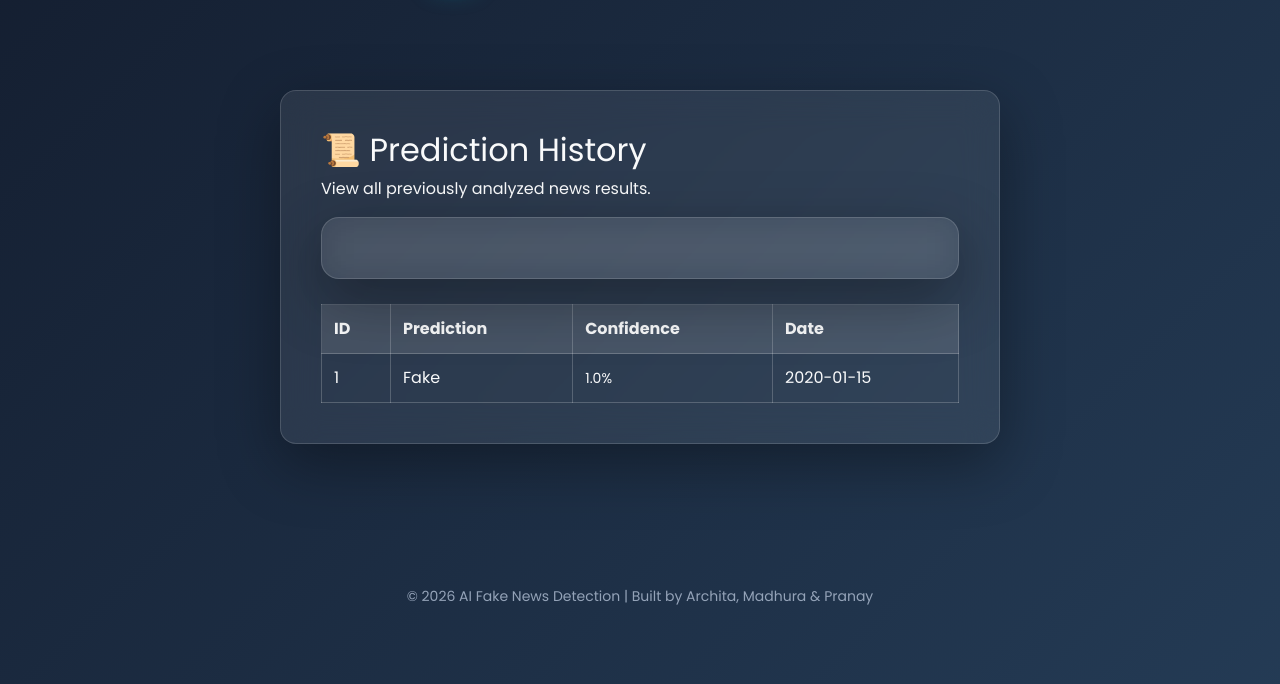
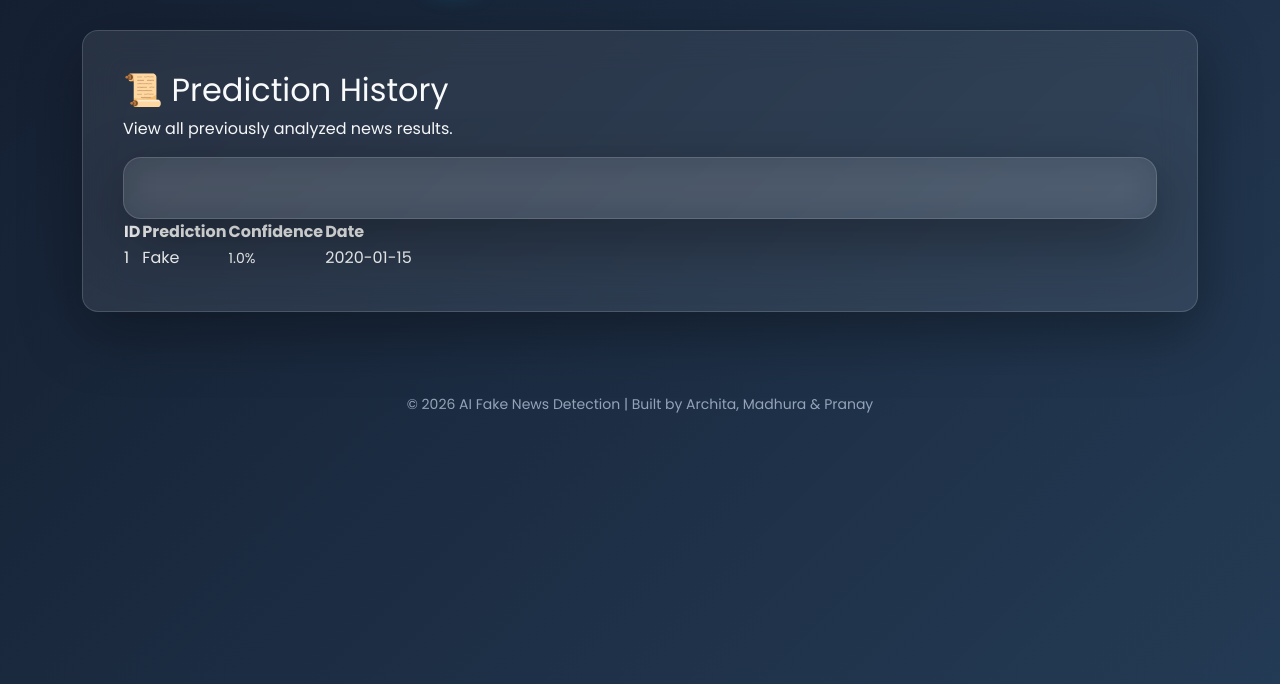
Before and after one commit to madhuraapohankar/AI_fake_news_detection, a Flask app: page /history in a window 1280 px wide. Shown: the part 95-779 px from the top of the page. Run offline with Flask 3, Linux system fonts and the light colour scheme; a user stored in the database is signed in; tables that the repository leaves empty hold one stand-in row (values such as "Sample post").

Commit message:
Updated model loading and UI improvements

```diff
--- a/static/css/style.css
+++ b/static/css/style.css
@@ -76,12 +77,7 @@ body {
     background: rgba(255,255,255,0.18);
 }
 
-/* ================= CONTAINER ================= */
-.container {
-    width: 60%;
-    margin: 60px auto;
-}
-
+/* ================= MAIN CONTAINER ================= */
 .main-container {
     padding: 30px 20px 60px;
 }
@@ -194,22 +190,6 @@ button:hover {
     to { opacity: 1; transform: translateY(0); }
 }
 
-/* ================= TABLE ================= */
-table {
-    width: 100%;
-    margin-top: 25px;
-    border-collapse: collapse;
-}
-
-th, td {
-    padding: 12px;
-    border: 1px solid rgba(255,255,255,0.2);
-}
-
-th {
-    background: rgba(255,255,255,0.12);
-}
-
 /* ================= FOOTER ================= */
 .footer {
     text-align: center;
--- /dev/null
+++ b/static/script.js
@@ -0,0 +1,35 @@
+document.addEventListener("DOMContentLoaded", function () {
+    console.log("✅ script loaded");
+
+    const btn = document.getElementById("themeToggle");
+
+    if (!btn) {
+        console.error("❌ themeToggle button NOT found");
+        return;
+    }
+
+    // Load saved theme
+    const savedTheme = localStorage.getItem("theme");
+
+    if (savedTheme === "light") {
+        document.body.classList.add("light-mode");
+        btn.textContent = "☀️";
+    } else {
+        btn.textContent = "🌙";
+    }
+
+    // Toggle click
+    btn.addEventListener("click", function () {
+        console.log("✅ toggle clicked");
+
+        document.body.classList.toggle("light-mode");
+
+        if (document.body.classList.contains("light-mode")) {
+            btn.textContent = "☀️";
+            localStorage.setItem("theme", "light");
+        } else {
+            btn.textContent = "🌙";
+            localStorage.setItem("theme", "dark");
+        }
+    });
+});
--- a/templates/base.html
+++ b/templates/base.html
@@ -24,12 +24,11 @@
 
     <div class="nav-right">
 
-        <!-- Theme Toggle -->
+        <!-- ✅ IMPORTANT: type="button" -->
         <button id="themeToggle" type="button">🌙</button>
 
         <div class="nav-links">
 
-            <!-- 🔥 AUTH BUTTON (CLEAN LOGIC) -->
             {% if session.get("user") %}
                 <a href="/logout">Logout</a>
             {% else %}
@@ -43,7 +42,6 @@
             <a href="/upload">Upload</a>
             <a href="/history">History</a>
 
-            <!-- ADMIN ONLY -->
             {% if session.get("role") == "admin" %}
                 <a href="/admin-history">User History</a>
             {% endif %}
@@ -67,8 +65,8 @@
 <!-- particles library -->
 <script src="https://cdn.jsdelivr.net/npm/particles.js"></script>
 
-<!-- Main Script -->
-<script src="{{ url_for('static', filename='script.js') }}" defer></script>
+<!-- ✅ MOVE SCRIPT TO VERY BOTTOM (critical) -->
+<script src="{{ url_for('static', filename='script.js') }}"></script>
 
 </body>
 </html>
```
Also changed, not shown: other parts of static/css/style.css (+29 -7 lines), static/javascript/script.js (deleted, +0 -17 lines).
